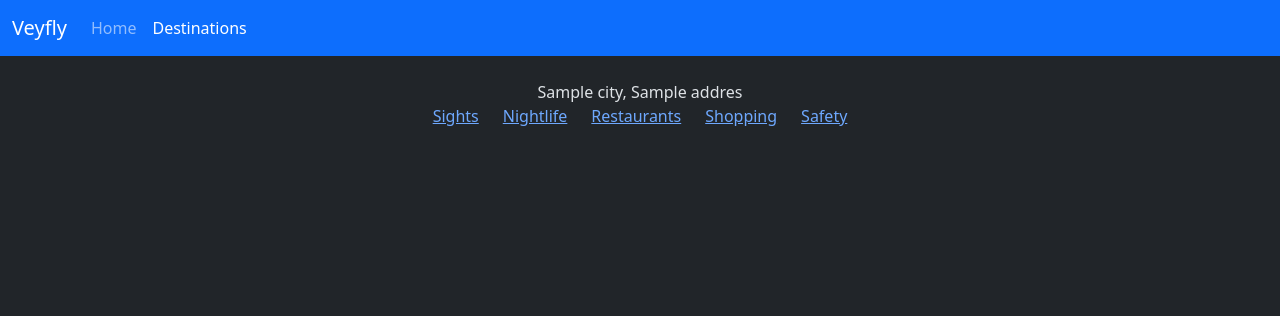
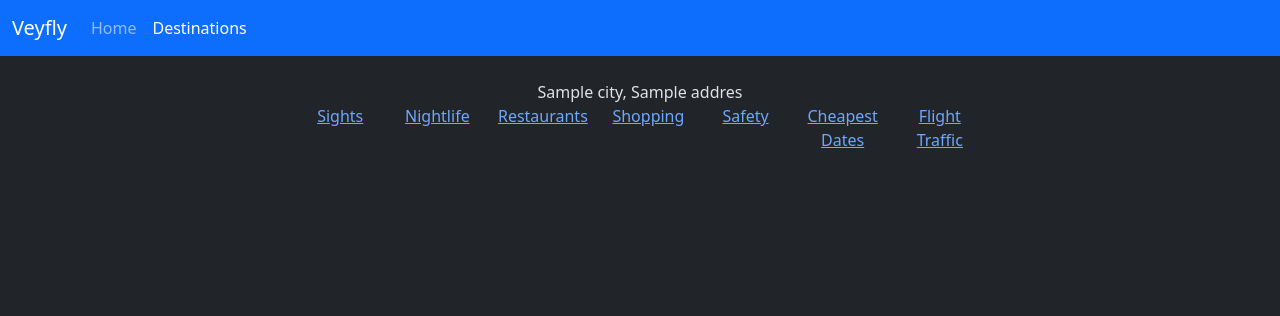
Before and after one commit to KnowYourLines/varyfly, a Django app: template veyfly/templates/destinations.html in a window 1280 px wide. Shown: the top 316 px of the page. Run offline with Django 4.2, Linux system fonts and the light colour scheme; the template is opened without the code that fills it: most values are stand-ins (such as "Sample title", 1, 10 or a date in 2020); parts of the project's set-up code (start-up, migrations or seed data) failed here and were passed over.

Commit message:
added links to cheapest dates and flight traffic pages

```diff
--- a/veyfly/templates/destinations.html
+++ b/veyfly/templates/destinations.html
@@ -49,6 +49,13 @@
                     <div class="col">
                         <a href="/safety/?city_name={{city.name}}&country_code={{city.address.countryCode}}">Safety</a>
                     </div>
+                    <div class="col">
+                        <div class="row"><a href="/safety/?city_name={{city.name}}&country_code={{city.address.countryCode}}">Cheapest Dates</a></div>
+
+                    </div>
+                    <div class="col">
+                        <a href="/safety/?city_name={{city.name}}&country_code={{city.address.countryCode}}">Flight Traffic</a>
+                    </div>
                 </div>
             </label>
             <br/><br/>
```
